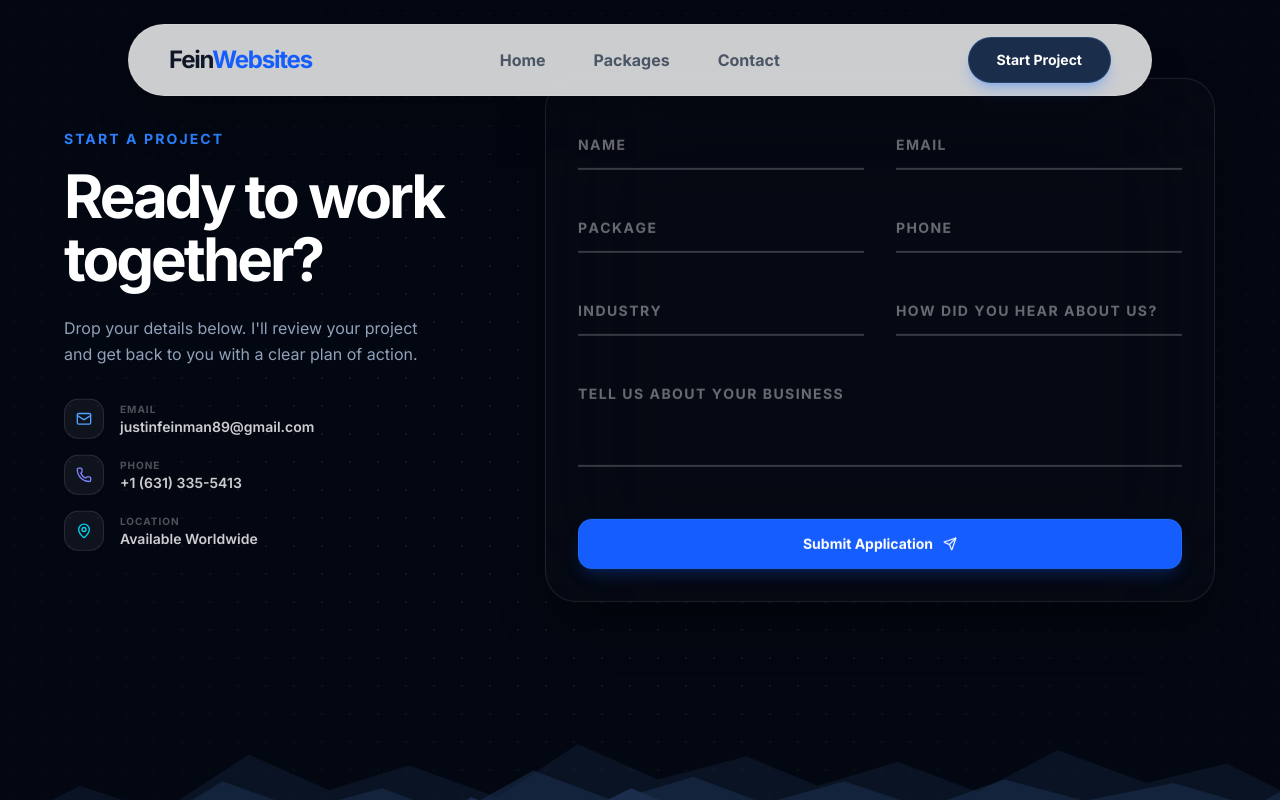
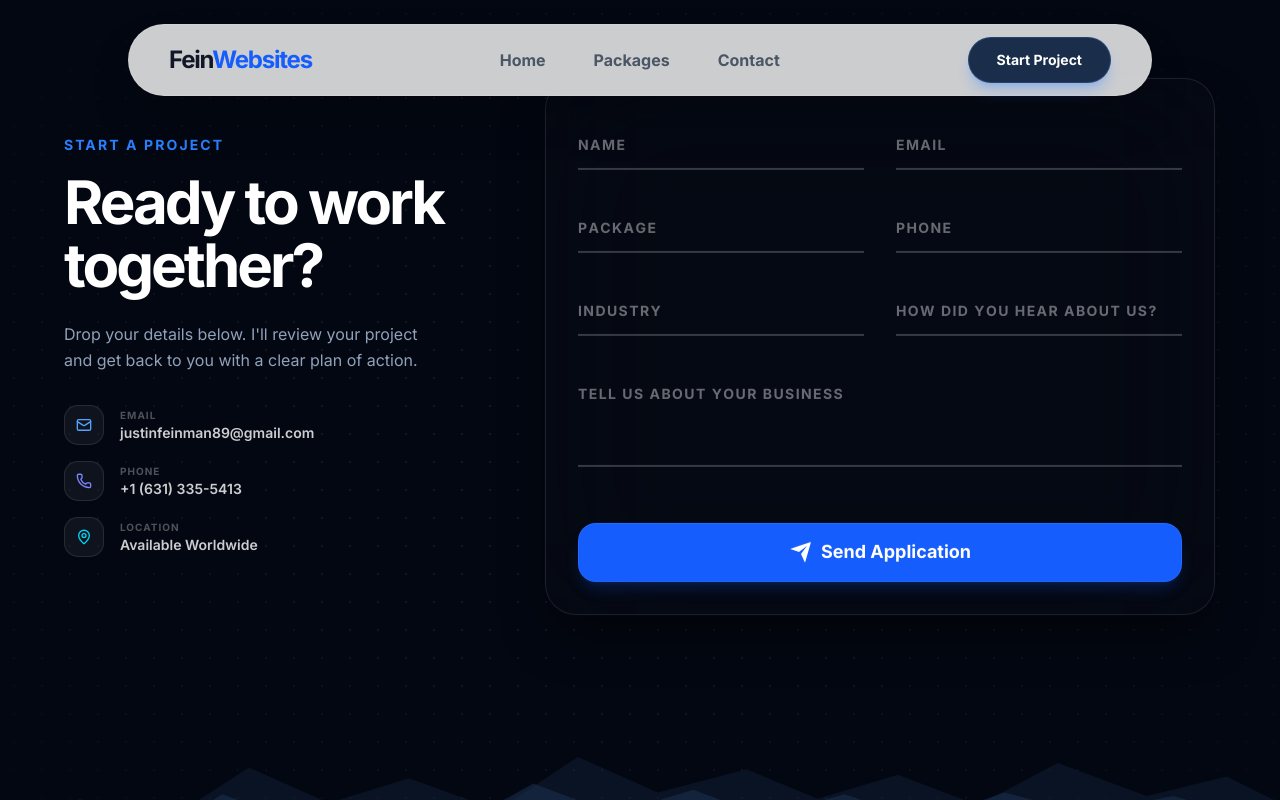
Before and after one commit to justinfei9/FeinWebsites, a React (Vite) app: page /#/contact in a window 1280 px wide. Both pictures are taken after a click on the button "Start Project". Shown: the top 800 px of the page. Built offline with nearby package versions, Linux system fonts and the light colour scheme.

Commit message:
updated some css

```diff
--- a/components/Contact.tsx
+++ b/components/Contact.tsx
@@ -387,18 +387,43 @@ const Contact: React.FC = () => {
 
                                 {/* Submit */}
                                 <motion.button
-                                    whileHover={{ scale: 1.015 }}
-                                    whileTap={{ scale: 0.97 }}
+                                    whileHover="hover"
+                                    whileTap={{ scale: 0.95 }}
                                     type="submit"
                                     disabled={isSubmitting}
-                                    className="w-full bg-blue-600 hover:bg-blue-500 text-white font-bold py-3.5 rounded-xl shadow-lg shadow-blue-600/20 flex items-center justify-center gap-2.5 transition-all duration-300 disabled:opacity-60 disabled:cursor-not-allowed border border-blue-400/20 text-sm mt-1"
+                                    className="group relative flex w-full items-center justify-center overflow-hidden rounded-2xl bg-blue-600 px-[1em] py-[0.8em] text-lg font-bold text-white shadow-lg shadow-blue-600/20 transition-colors duration-200 hover:bg-blue-500 disabled:cursor-not-allowed disabled:opacity-60 border border-blue-400/20 cursor-pointer mt-2"
                                 >
                                     {isSubmitting ? (
-                                        <div className="w-4 h-4 border-2 border-white/30 border-t-white rounded-full animate-spin" />
+                                        <div className="h-5 w-5 animate-spin rounded-full border-2 border-white/30 border-t-white" />
                                     ) : (
                                         <>
-                                            <span>Submit Application</span>
-                                            <Send className="w-3.5 h-3.5" />
+                                            <motion.div
+                                                variants={{
+                                                    hover: { y: ["0.15em", "-0.15em"], transition: { repeat: Infinity, duration: 0.6, repeatType: "mirror", ease: "easeInOut" } }
+                                                }}
+                                                className="flex items-center justify-center"
+                                            >
+                                                <motion.svg
+                                                    variants={{ hover: { x: "2.5em", rotate: 45, scale: 1.1, transition: { duration: 0.3 } } }}
+                                                    xmlns="http://www.w3.org/2000/svg"
+                                                    viewBox="0 0 24 24"
+                                                    width="24"
+                                                    height="24"
+                                                    className="block origin-center"
+                                                >
+                                                    <path fill="none" d="M0 0h24v24H0z"></path>
+                                                    <path
+                                                        fill="currentColor"
+                                                        d="M1.946 9.315c-.522-.174-.527-.455.01-.634l19.087-6.362c.529-.176.832.12.684.638l-5.454 19.086c-.15.529-.455.547-.679.045L12 14l6-8-8 6-8.054-2.685z"
+                                                    ></path>
+                                                </motion.svg>
+                                            </motion.div>
+                                            <motion.span
+                                                variants={{ hover: { x: "10em", opacity: 0, transition: { duration: 0.3 } } }}
+                                                className="block ml-2 whitespace-nowrap"
+                                            >
+                                                Send Application
+                                            </motion.span>
                                         </>
                                     )}
                                 </motion.button>
--- a/components/Hero.tsx
+++ b/components/Hero.tsx
@@ -76,14 +76,16 @@ const Hero: React.FC = () => {
           </motion.div>
 
           {/* Secondary CTA: Glassmorphism / Outline */}
-          <motion.a
-            href="#portfolio"
+          <motion.button
+            onClick={() => {
+              document.getElementById('portfolio')?.scrollIntoView({ behavior: 'smooth' });
+            }}
             whileHover={{ scale: 1.1, backgroundColor: "rgba(255, 255, 255, 0.1)" }}
             whileTap={{ scale: 0.95 }}
-            className="bg-white/5 backdrop-blur-md border-2 border-white/20 text-white font-bold py-4 px-10 rounded-full transition-all block text-lg"
+            className="bg-white/5 backdrop-blur-md border-2 border-white/20 text-white font-bold py-4 px-10 rounded-full transition-all block text-lg cursor-pointer"
           >
             View Work
-          </motion.a>
+          </motion.button>
         </motion.div>
       </motion.div>
     </section>
--- a/components/Portfolio.tsx
+++ b/components/Portfolio.tsx
@@ -76,11 +76,11 @@ const Portfolio = () => {
                 className="portfolio-card relative w-[300px] md:w-[450px] flex-shrink-0 group cursor-pointer block"
               >
                 {/* Image Container */}
-                <div className="w-full aspect-[4/3] rounded-2xl overflow-hidden shadow-lg border border-gray-200 dark:border-gray-800 bg-gray-100 dark:bg-gray-900 mb-5 relative">
+                <div className="w-full aspect-[4/3] rounded-2xl overflow-hidden shadow-lg border border-gray-200 dark:border-gray-800 bg-gray-100 dark:bg-gray-900 mb-5 relative transition-all duration-500 group-hover:scale-105 group-hover:shadow-2xl group-hover:-translate-y-2">
                   <img
                     src={project.img}
                     alt={project.title}
-                    className="w-full h-full object-cover object-top transition-transform duration-700 ease-out group-hover:scale-105"
+                    className="w-full h-full object-cover object-top transition-transform duration-700 ease-out group-hover:scale-110"
                     loading="eager"
                   />
                 </div>
```
